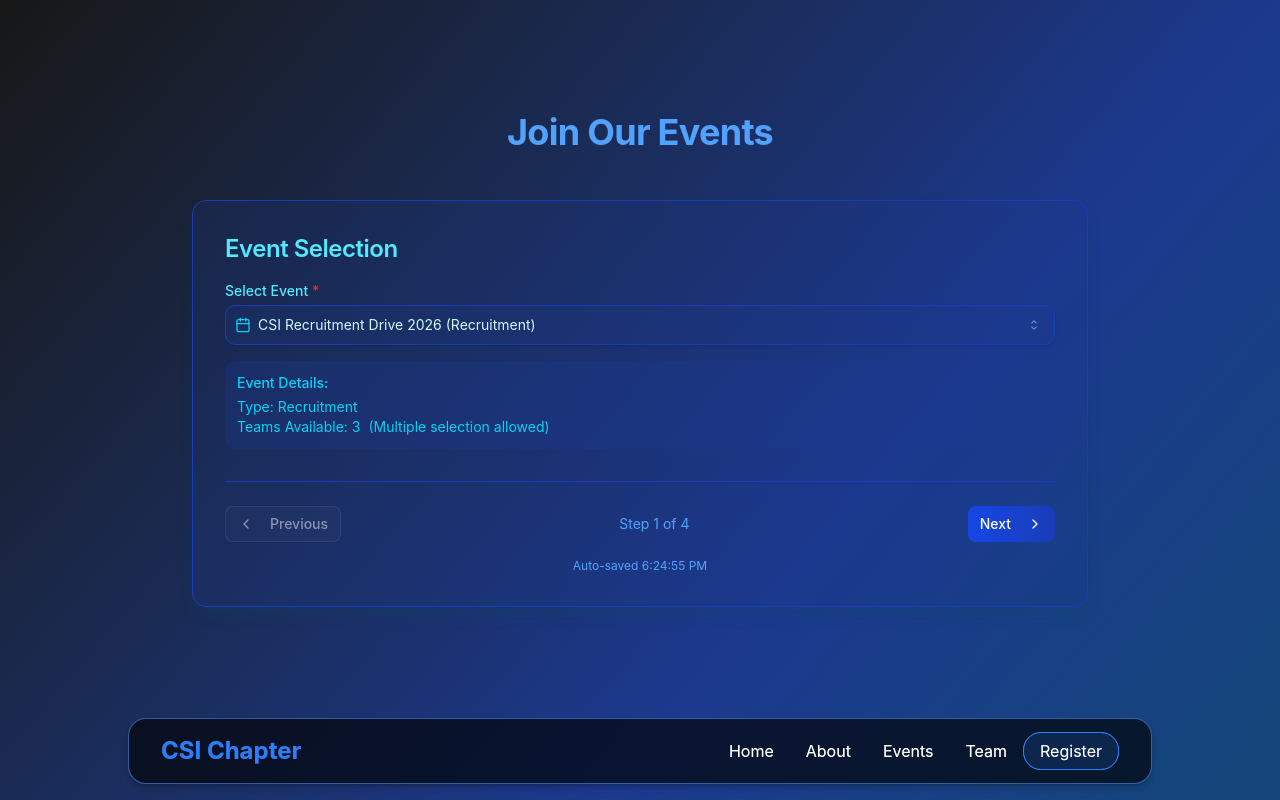
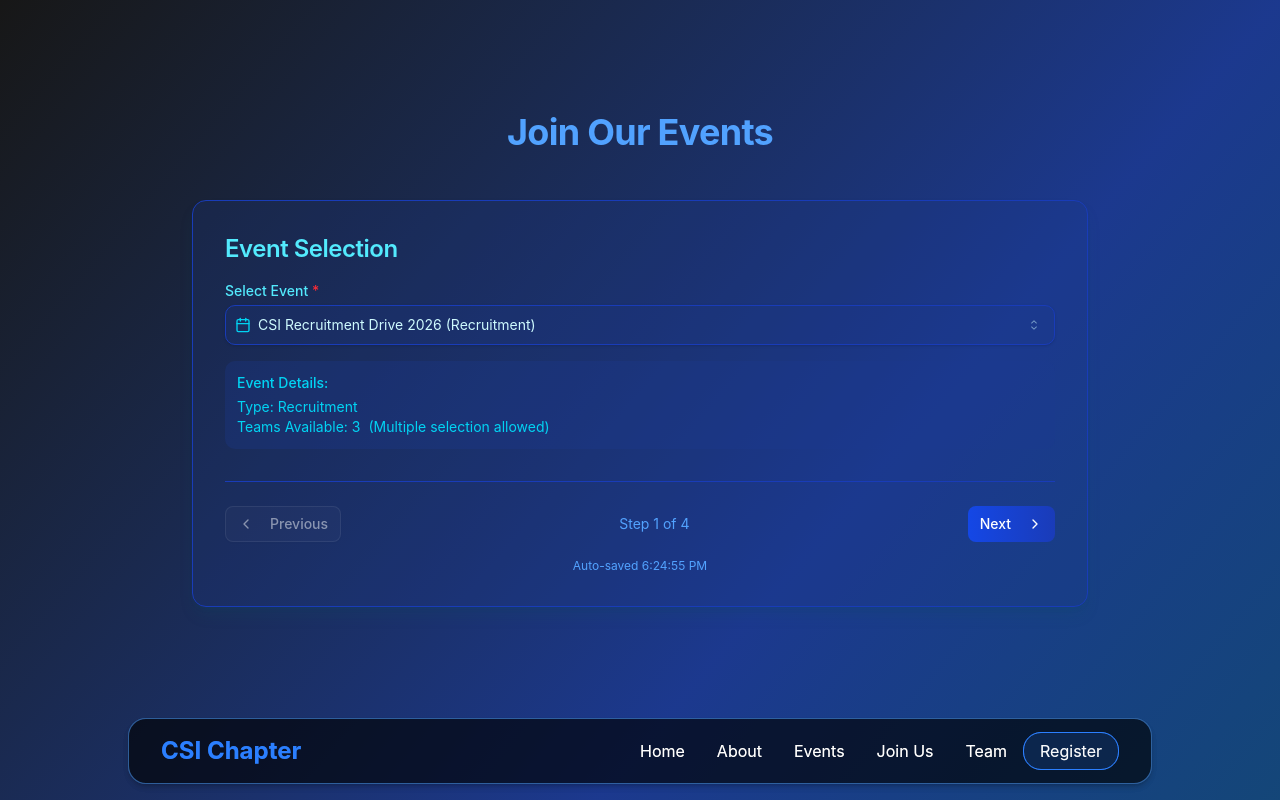
Before and after one commit to abuzarcodes/CSI_revamp, a Next.js app in the folder csisite/: page /join-us in a window 1280 px wide. Shown: the top 800 px of the page. Built offline with nearby package versions, Linux system fonts and the light colour scheme.

Commit message:
minor fixes

```diff
--- a/csisite/app/components/MobileNavbar.tsx
+++ b/csisite/app/components/MobileNavbar.tsx
@@ -37,6 +37,9 @@
           <Link href={"/events"}>
             <li>Events</li>
           </Link>
+          <Link href={"/join-us"}>
+            <li>Join Us</li>
+          </Link>
           <Link href={"/team"}>
             <li>Team</li>
           </Link>
--- a/csisite/app/components/Navbar.tsx
+++ b/csisite/app/components/Navbar.tsx
@@ -25,6 +25,9 @@
           <Link href="/events" className="mx-4 text-white hover:text-blue-600">
             Events
           </Link>
+          <Link href="/join-us" className="mx-4 text-white hover:text-blue-600">
+            Join Us
+          </Link>
           <Link href="/team" className="mx-4 text-white hover:text-blue-600">
             Team
           </Link>
```
